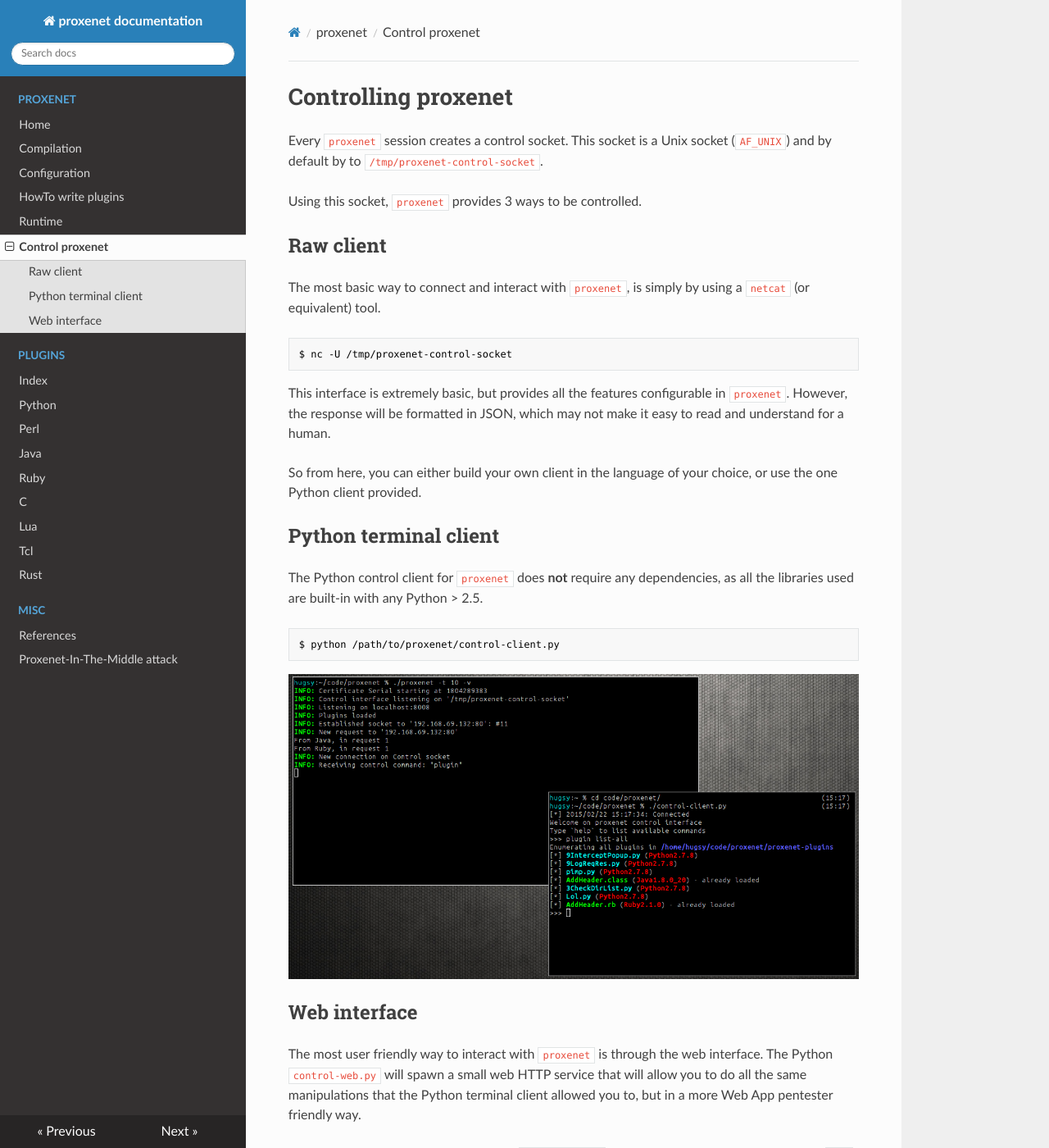
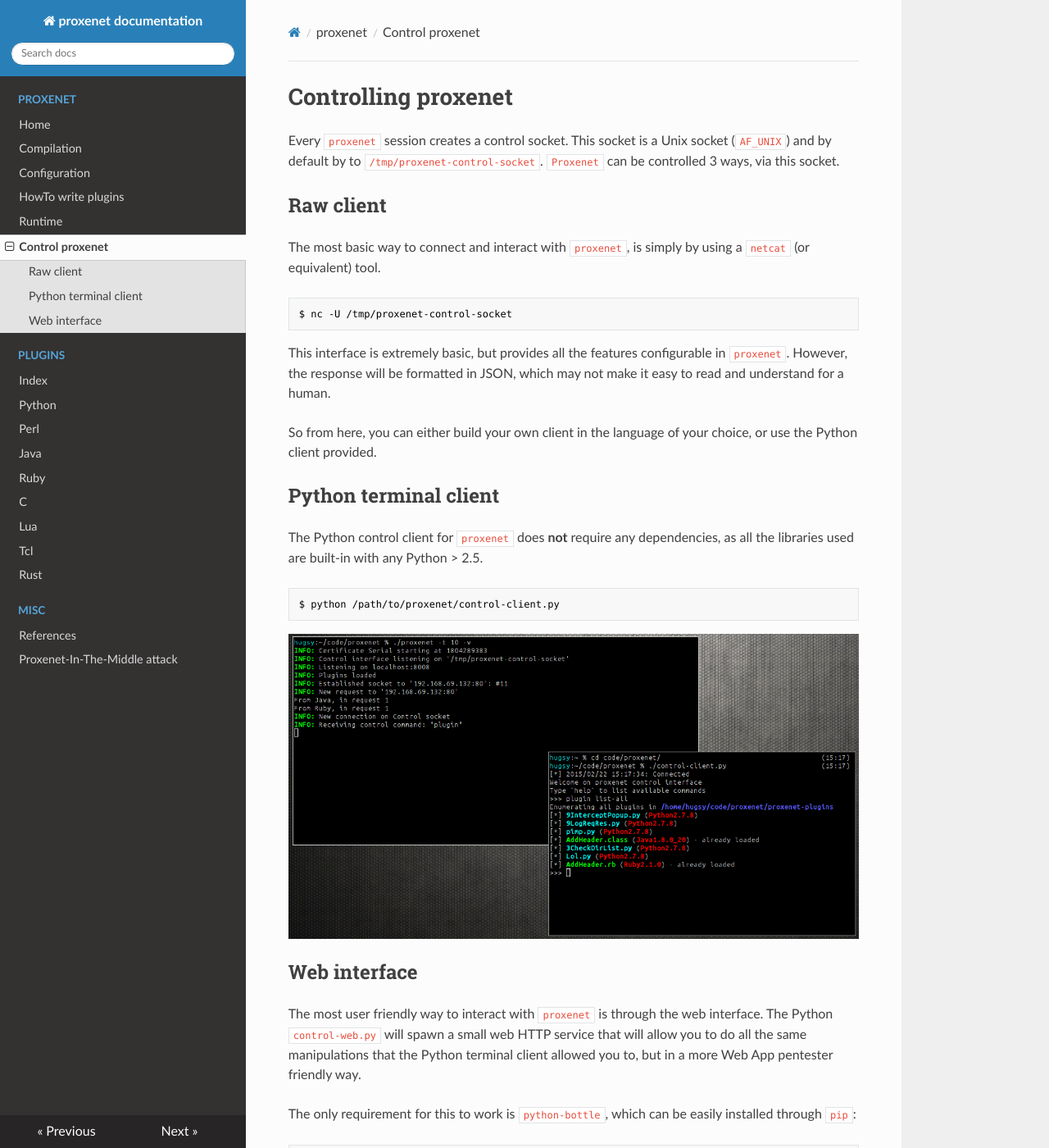
Before and after one commit to hugsy/proxenet, an MkDocs documentation site: the page built from docs/clients.md, in a window 1280 px wide and 1400 px high. Shown: the whole window at 82% size. Built offline with MkDocs 1.6.1, drawn with Linux system fonts in a browser that asks for light colours; nearby versions of some CDN libraries; old or Windows-style settings are respelled for this version of MkDocs; some of the changed text lies outside the part shown.

Commit message:
Update clients.md
Word smithing

```diff
--- a/docs/clients.md
+++ b/docs/clients.md
@@ -1,9 +1,8 @@
 # Controlling proxenet
 
 Every `proxenet` session creates a control socket. This socket is a Unix socket
-(`AF_UNIX`) and by default by to `/tmp/proxenet-control-socket`.
-
-Using this socket, `proxenet` provides 3 ways to be controlled.
+(`AF_UNIX`) and by default by to `/tmp/proxenet-control-socket`. `Proxenet` can
+be controlled 3 ways, via this socket.
 
 
 ## Raw client
@@ -20,7 +19,7 @@ This interface is extremely basic, but provides all the features configurable in
 it easy to read and understand for a human.
 
 So from here, you can either build your own client in the language of your
-choice, or use the one Python client provided.
+choice, or use the Python client provided.
 
 
 ## Python terminal client
```
Also changed, not shown: other parts of docs/clients.md (+1 -1 lines).
